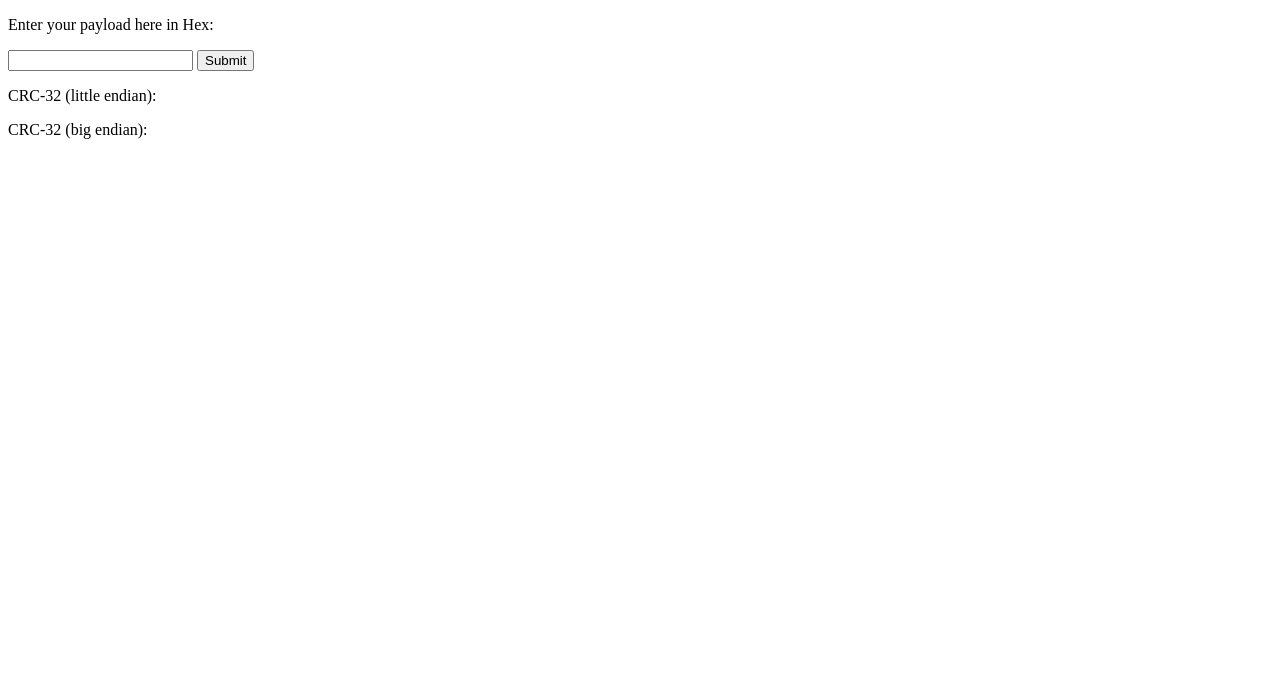
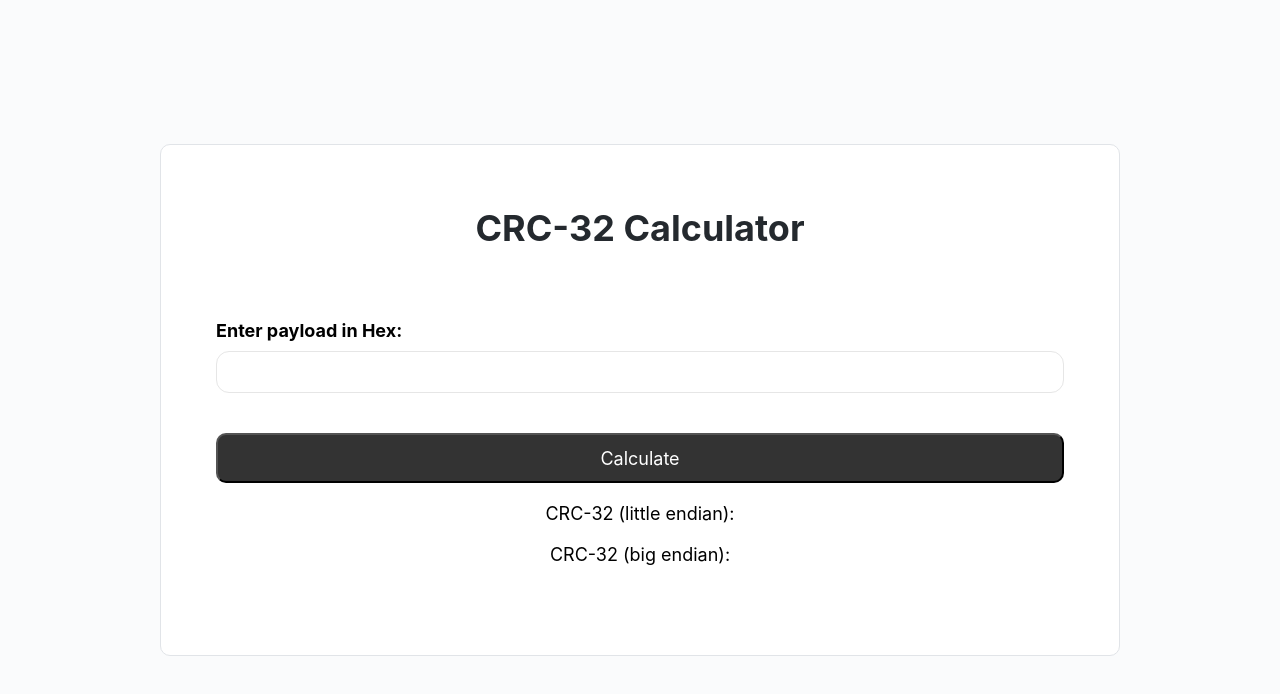
Before and after one commit to dpwiese/crc-checker, a website with bundled scripts: page crc-checker.html in a window 1280 px wide. Built offline with nearby package versions, Linux system fonts and the light colour scheme.

Commit message:
apply basic styling

```diff
--- a/crc-checker.html
+++ b/crc-checker.html
@@ -1,17 +1,36 @@
 <!DOCTYPE html>
 <html lang="en">
   <head>
+    <title>CRC-32 Calculator</title>
     <meta charset="utf-8" />
-    <title>Title</title>
+    <meta name="viewport" content="width=device-width, initial-scale=1">
+    <link rel="stylesheet" href="style.css" />
   </head>
   <body>
-    <p>Enter your payload here in Hex:</p>
-    <form action="./crc-checker.html">
-      <input id="messageInput" type="text" name="Message">
-      <input type="submit">
-    </form>
-    <p>CRC-32 (little endian): <span id="outputLittle"></span></p>
-    <p>CRC-32 (big endian): <span id="outputBig"></span></p>
+    <div class="page-container">
+      <div class="form-container">
+        <form action="./crc-checker.html" class="form">
+          <h1 class="title">CRC-32 Calculator</h1>
+          <div class="label-container">
+            <p>Enter payload in Hex:</p>
+          </div>
+          <div class="input-container">
+            <input id="messageInput" type="text" name="Message" class="input">
+          </div>
+          <div class="button-container">
+            <button type="submit" class="button">
+              <span>Calculate</span>
+            </button>
+          </div>
+          <div class="output-container">
+            <p>CRC-32 (little endian): <span id="outputLittle"></span></p>
+          </div>
+          <div class="output-container">
+            <p>CRC-32 (big endian): <span id="outputBig"></span></p>
+          </div>
+        </form>
+      </div>
+    </div>
   </body>
 
   <script src="built/crc-utils.js"></script>
--- /dev/null
+++ b/style.css
@@ -0,0 +1,149 @@
+* {
+  margin: 0px;
+  padding: 0px;
+  box-sizing: border-box;
+  font-family: -apple-system, BlinkMacSystemFont, "Segoe UI", Roboto, Helvetica, Arial, sans-serif, "Apple Color Emoji", "Segoe UI Emoji", "Segoe UI Symbol";
+}
+
+input {
+  outline: none;
+  border: none;
+}
+
+textarea {
+  outline: none;
+  border: none;
+}
+
+.page-container {
+  background: #fafbfc;
+  width: 100%;
+  min-height: 100vh;
+  justify-content: center;
+  align-items: center;
+  padding: 10px;
+  display: -webkit-box;
+  display: -webkit-flex;
+  display: -moz-box;
+  display: -ms-flexbox;
+  display: flex;
+  flex-wrap: wrap;
+}
+
+.form-container {
+  width: 960px;
+  background: #ffffff;
+  border-radius: 10px;
+  overflow: hidden;
+  padding: 62px 55px 90px 55px;
+  border-color: #e1e4e8;
+  border-width: 1px;
+  border-style: solid;
+}
+
+.title {
+  display: block;
+  width: 100%;
+  font-size: 36px;
+  color: #24292e;
+  line-height: 1.2;
+  text-align: center;
+  padding-bottom: 60px;
+}
+
+.form {
+  width: 100%;
+  display: -webkit-box;
+  display: -webkit-flex;
+  display: -moz-box;
+  display: -ms-flexbox;
+  display: flex;
+  flex-wrap: wrap;
+  justify-content: space-between;
+}
+
+.label-container {
+  width: 100%;
+  font-size: 18px;
+  font-weight: bold;
+  padding-top: 10px;
+  padding-bottom: 10px;
+  justify-content: left;
+  display: -webkit-box;
+  display: -webkit-flex;
+  display: -moz-box;
+  display: -ms-flexbox;
+  display: flex;
+  flex-wrap: wrap;
+}
+
+.input-container {
+  width: 100%;
+  position: relative;
+  border: 1px solid #e6e6e6;
+  border-radius: 13px;
+  padding: 10px 30px 9px 22px;
+  margin-bottom: 20px;
+}
+
+.input {
+  display: block;
+  width: 100%;
+  background: transparent;
+  font-size: 18px;
+  color: #555555;
+  line-height: 1.2;
+  padding-right: 15px;
+}
+
+.button-container {
+  display: -webkit-box;
+  display: -webkit-flex;
+  display: -moz-box;
+  display: -ms-flexbox;
+  display: flex;
+  flex-wrap: wrap;
+  justify-content: flex-end;
+  padding-top: 20px;
+  width: 100%;
+}
+
+.button {
+  display: -webkit-box;
+  display: -webkit-flex;
+  display: -moz-box;
+  display: -ms-flexbox;
+  display: flex;
+  justify-content: center;
+  align-items: center;
+  padding: 0 20px;
+  width: 100%;
+  height: 50px;
+  background-color: #333333;
+  border-radius: 10px;
+  color: #ffffff;
+  font-size: 18px;
+}
+
+.output-container {
+  justify-content: center;
+  padding-top: 20px;
+  width: 100%;
+  font-size: 18px;
+  display: -webkit-box;
+  display: -webkit-flex;
+  display: -moz-box;
+  display: -ms-flexbox;
+  display: flex;
+  flex-wrap: wrap;
+}
+
+@media (max-width: 576px) {
+  .form-container {
+    padding: 60px 10px 60px 10px;
+  }
+
+  .input-container {
+    padding: 10px 10px 9px 10px;
+  }
+}
```
